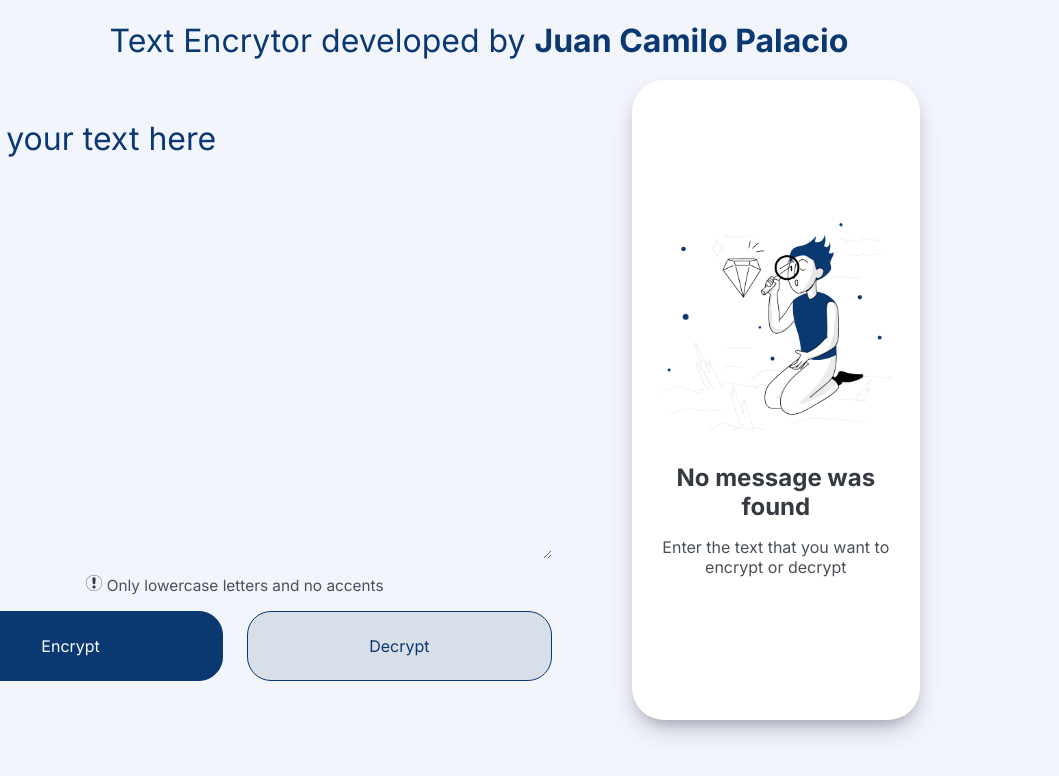
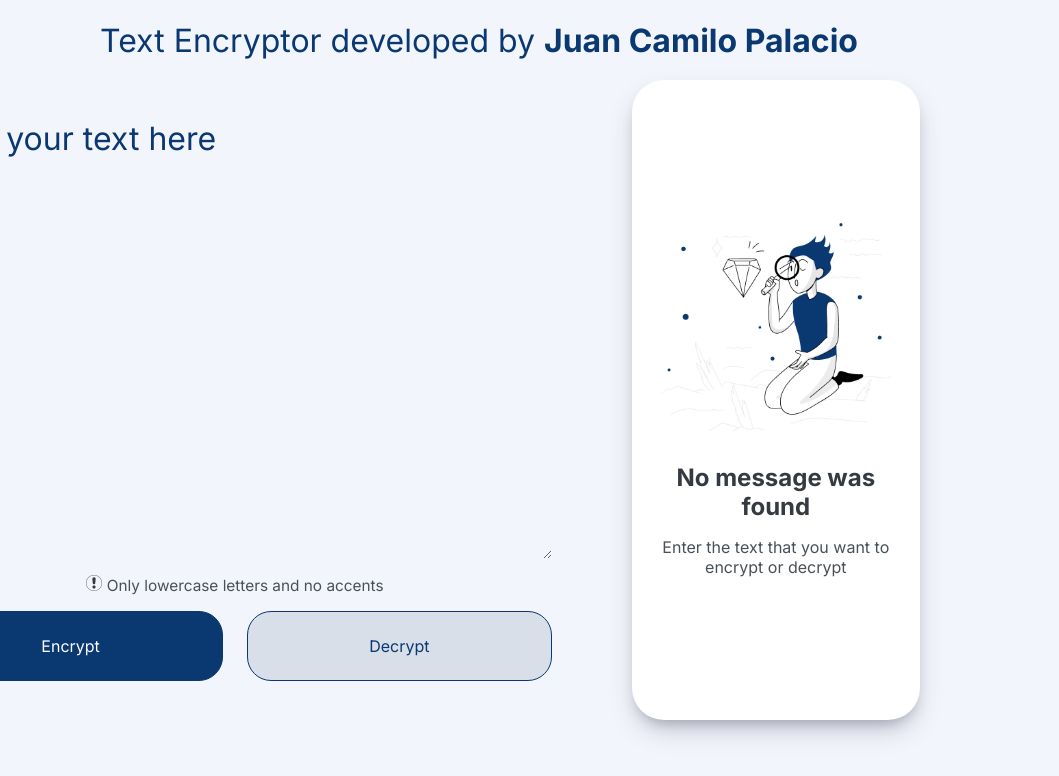
Before and after one commit to jcpv9824/Text-Encryptor, a plain HTML site: page index.html in a window 1280 px wide. Shown: the full height of the page, 221-1280 px from the left. Drawn offline with Linux system fonts and the light colour scheme.

Commit message:
Title correction

```diff
--- a/index.html
+++ b/index.html
@@ -9,7 +9,7 @@
 <body>
     <header>
         <img src="./assets/Logo.png" alt="Logo">
-        <p class="header-text">Text Encrytor developed by <b>Juan Camilo Palacio</b></p>
+        <p class="header-text">Text Encryptor developed by <b>Juan Camilo Palacio</b></p>
     </header>
     <main>
         <section class="left-section">
```
